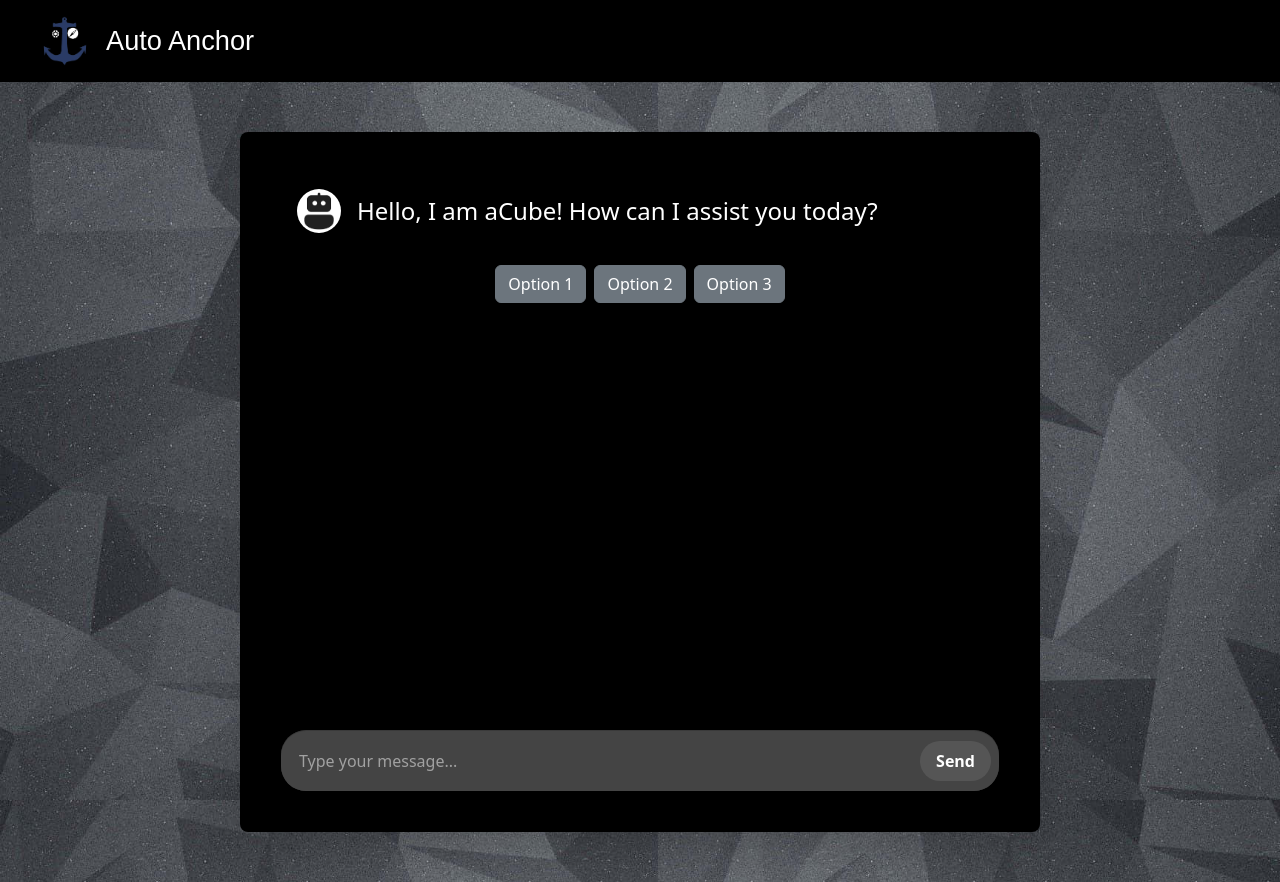
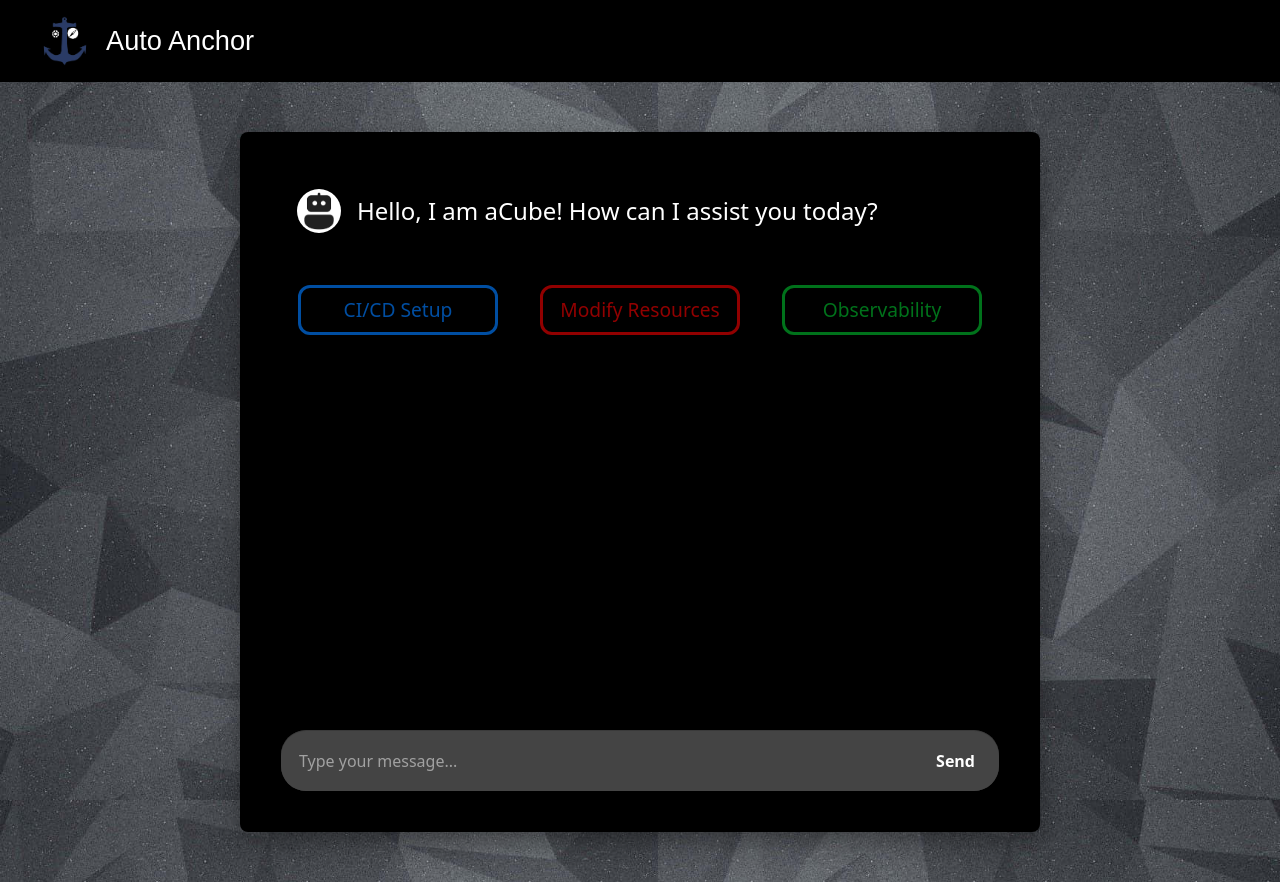
Before and after one commit to mitulgarg/AnchorWebserverUI, a React (Create React App) app: page /acube in a window 1280 px wide. Built offline with nearby package versions, Linux system fonts and the light colour scheme.

Commit message:
Fixed dynamic display with delay and button CSS

```diff
--- a/src/components/Agent/Agent.css
+++ b/src/components/Agent/Agent.css
@@ -24,6 +24,44 @@
     align-items: center; /* Align items vertically in the center */
 }
 
+.text-secondary:hover {
+  display: flex; /* Use flexbox for alignment */
+  align-items: center; /* Align items vertically in the center */
+  transition: transform 0.3s ease;
+  transform: scale(1.01);
+}
+
+
+
+
+.agent-card {
+
+  box-shadow: 0px 8px 20px rgba(0, 0, 0, 0.25);
+  border-radius: 10px;
+  transition: box-shadow 0.3s ease, border-color 0.3s ease;
+}
+
+.agent-card:hover {
+  border: 4px solid white;
+  box-shadow: 0px 12px 30px rgba(0, 0, 0, 0.35);
+  border-color: #f0f0f0;
+}
+
+/* Corrected CSS - Combined Class Selectors */
+.agent-card.blue-form {
+  border: 4px solid #004ea2;
+}
+
+.agent-card.red-form {
+  border: 4px solid #910000;
+}
+
+.agent-card.green-form {
+  border: 4px solid #00721b;
+}
+
+
+
 .chatbot-logo {
     height: 44px; /* Circle size */
     width: 44px;
@@ -32,10 +70,92 @@
     transition: transform 0.3s ease; /* Smooth zoom effect on hover */
 }
 
-.chatbot-logo:hover {
-    transform: scale(1.1); /* Slightly zooms in the image on hover */
-}
+/* .chatbot-logo:hover {
+    transform: scale(1.1); /* Slightly zooms in the image on hover
+} */
 
 .ms-3 {
     margin-left: 1rem; /* Space between the image and text */
+
+  }
+
+
+
+
+.agent-button-blue{
+  height: 50px;
+  width: 200px;
+  background-color: black;
+  color: #004ea2;
+  border: 3px solid #004ea2;
+  border-radius: 12px;
+
+  font-size: 1.2rem;
+  transition-duration: 0.4s;
+  display: flex;
+  align-items: center;
+  justify-content: center;
+  margin: 20px auto; /* Center horizontally and add spacing */
 }
+
+
+.agent-button-blue:hover {
+  background-color: #004ea2;
+  color: rgb(255, 255, 255);
+}
+
+
+.agent-button-red{
+  height: 50px;
+  width: 200px;
+  background-color: black;
+  color: #910000;
+  border-radius: 12px;
+  border: 3px solid #910000;
+  cursor: pointer;
+  font-size: 1.2rem;
+  transition-duration: 0.4s;
+  display: flex;
+  align-items: center;
+  justify-content: center;
+  margin: 20px auto; /* Center horizontally and add spacing */
+}
+
+
+.agent-button-red:hover {
+  background-color: #910000;
+  color: rgb(255, 255, 255);
+}
+
+
+.agent-button-green{
+  height: 50px;
+  width: 200px;
+  background-color: black;
+  color: #00721b;
+  border-radius: 12px;
+  border: 3px solid #00721b;
+  cursor: pointer;
+  font-size: 1.2rem;
+  transition-duration: 0.4s;
+  display: flex;
+  align-items: center;
+  justify-content: center;
+  margin: 20px auto; /* Center horizontally and add spacing */
+}
+
+
+.agent-button-green:hover {
+  background-color: #00721b;
+  color: rgb(255, 255, 255);
+}
+
+.fade-in {
+  opacity: 1;
+  transition: opacity 0.3s ease-in-out; /* Adjust duration as needed */
+}
+
+.fade-out {
+  opacity: 0;
+  transition: opacity 0.3s ease-in-out; /* Match fade-in duration */
+}
--- a/src/components/Agent/Agent.js
+++ b/src/components/Agent/Agent.js
@@ -10,12 +10,30 @@ import InputForm from './InputForm/InputForm.js';
 
 const Agent = () => {
   const [query, setQuery] = useState("");
+  const [formColor, setFormColor] = useState("");
+  const [greeting, setGreeting] = useState("Hello, I am aCube! How can I assist you today?");
+  const [showGreeting, setShowGreeting] = useState(true); // State for fade animation
+
+  const handleButtonClick = (color, description) => {
+    setFormColor(color);
+
+    // Fade out the current greeting
+    setShowGreeting(false);
+
+    // After the fade-out is complete, update the greeting and fade it back in
+    setTimeout(() => {
+      setGreeting(description);
+      setShowGreeting(true);
+    }, 220); // Match the fade-out duration (adjust as needed)
+  };
+
 
   const handleSearch = () => {
     if (query) {
       console.log(query);
     }
   };
+
 
   return (
     <div>
@@ -28,7 +46,10 @@ const Agent = () => {
           animate={{ opacity: 1, y: 0 }}
           transition={{ duration: 0.75 }}
         >
-          <Card style={{ height: '700px', width: '800px' }} className="w-180 max-w-md p-4 shadow-lg rounded-3 bg-black">
+          <div className={`agent-card ${formColor}`}>
+
+          <Card style={{ height: '700px', width: '800px'}} className={`w-180 max-w-md p-4 rounded-3 bg-black shadow-lg`}>
+
             <Card.Body className="d-flex flex-column gap-3">
 
               <div className="h-64 overflow-auto p-3 bg-black rounded shadow-sm">
@@ -38,23 +59,30 @@ const Agent = () => {
                     src="/ChatBot-Logo.png"
                     alt="ChatBot Logo"
                 />
-    <span className="ms-3 text-white fs-4">Hello, I am aCube! How can I assist you today?</span>
+     <span className={`ms-3 text-white fs-4 ${showGreeting ? 'fade-in' : 'fade-out'}`}>{greeting}</span>
+
             </div>
               </div>
+              <div className="d-flex justify-content-center gap-2">
 
+                <button className="agent-button-blue" onClick={() => handleButtonClick("blue-form", "Let's Setup your End-to-End CI/CD Pipeline!")}>
+                CI/CD Setup
+              </button>
+              <button className="agent-button-red" onClick={() => handleButtonClick("red-form", "Time to Modify/Create Resources!")}>
+                Modify Resources
+              </button>
+              <button className="agent-button-green" onClick={() => handleButtonClick("green-form", "You have selected to Observe Existing Setups!")}>
+                Observability
+              </button>
 
-              <div className="d-flex justify-content-center gap-2">
-                <Button variant="secondary">Option 1</Button>
-                <Button variant="secondary">Option 2</Button>
-                <Button variant="secondary">Option 3</Button>
               </div>
-
-
               <div className="mt-auto">
-              <InputForm />
+              <InputForm formColor={formColor}/>
               </div>
             </Card.Body>
+
           </Card>
+          </div>
         </motion.div>
       </div>
     </div>
--- a/src/components/Agent/InputForm/InputForm.css
+++ b/src/components/Agent/InputForm/InputForm.css
@@ -24,6 +24,20 @@
     padding: 0.5rem; /* Inner padding for the form */
 }
 
+/* Different color states */
+.blue-form .chat-form {
+    background-color: #004ea2; /* Blue */
+}
+
+.red-form .chat-form {
+    background-color: #910000; /* Red */
+}
+
+.green-form .chat-form {
+    background-color: #00721b; /* Green */
+}
+
+
 /* Input field styling */
 .chat-input {
     flex-grow: 1; /* Makes the input expand to fill available space */
@@ -41,17 +55,13 @@
     color: #a1a1a1; /* Light gray placeholder text */
 }
 
-.chat-input:hover {
-    color: #ffffff;
-}
-
 /* Submit button styling */
 .chat-submit-button {
     padding: 0.5rem 1rem;
     border-radius: 25px; /* Fully rounded button */
     font-size: 1rem;
     font-weight: bold;
-    background-color: #555555; /* Slightly lighter than form background */
+    background-color:transparent; /* Slightly lighter than form background */
     color: white; /* White text for contrast */
     cursor: pointer;
     border: none; /* Removes button border */
@@ -60,7 +70,8 @@
 
 /* Submit button hover effect */
 .chat-submit-button:hover {
-    background-color: #666666; /* Lighter hover effect */
+    background-color: #ffffff; /* Lighter hover effect */
+    color: black;
 }
 
 /* Submit button focus styles */
--- a/src/components/Agent/InputForm/InputForm.js
+++ b/src/components/Agent/InputForm/InputForm.js
@@ -1,7 +1,7 @@
 import React, { useState } from "react";
 import "./InputForm.css";
 
-const InputForm = ({ onSend }) => {
+const InputForm = ({ onSend, formColor }) => {
   const [message, setMessage] = useState("");
 
   const handleSubmit = (e) => {
@@ -13,7 +13,7 @@ const InputForm = ({ onSend }) => {
   };
 
   return (
-    <div className="chat-input-container">
+    <div className={`chat-input-container ${formColor}`}>
       <form onSubmit={handleSubmit} className="chat-form">
         <input
           type="text"
```
Lines whose indentation alone changed are shown as unchanged.
